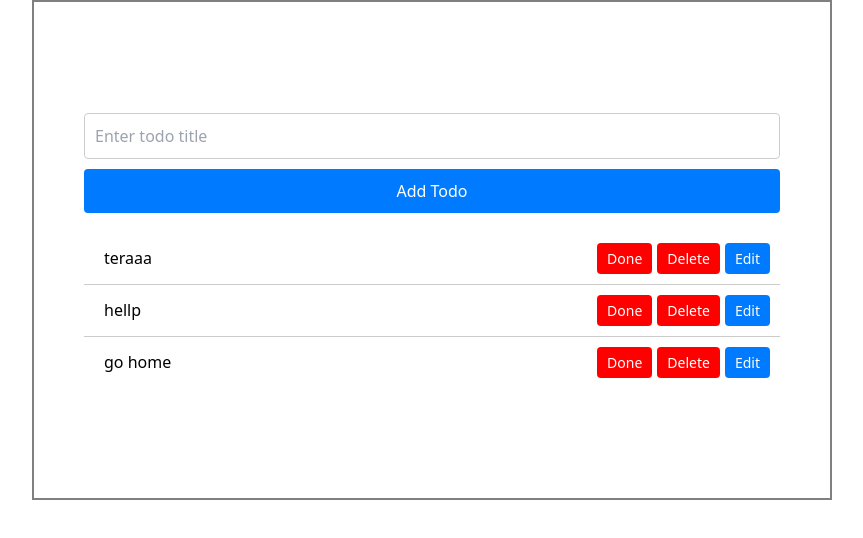
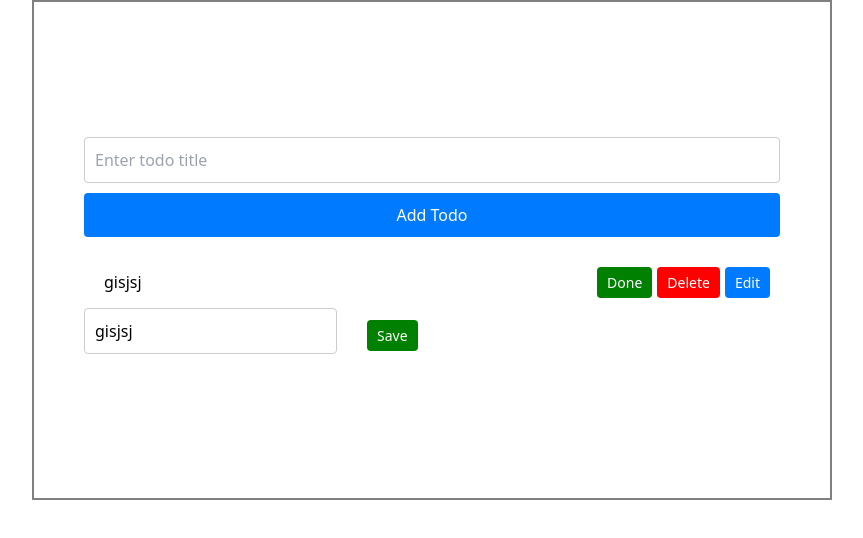
Before and after one commit to harzyz/todo-test, an Angular app: page /dashboard in a window 1280 px wide. Both pictures are taken after a click on the button "Edit". Shown: the top 538 px of the page, without its empty margins (208-1071 px from the left). Built offline with nearby package versions, Linux system fonts and the light colour scheme; no server answers; data requests are answered from the project's data file.

Commit message:
first commit

```diff
--- a/db.json
+++ b/db.json
@@ -1,18 +1,8 @@
 {
   "todos": [
     {
-      "id": "2c3b",
-      "title": "teraaa",
-      "completed": false
-    },
-    {
-      "id": "5801",
-      "title": "hellp",
-      "completed": false
-    },
-    {
-      "id": "7063",
-      "title": "go home",
+      "id": "00c3",
+      "title": "gisjsj",
       "completed": false
     }
   ],
--- a/src/app/dasboard/dasboard.component.css
+++ b/src/app/dasboard/dasboard.component.css
@@ -14,7 +14,20 @@
   margin-bottom: 20px;
 }
 
+.edit_todo{
+  display: flex;
+  gap: 30px;
+  align-items: center;
+}
+
 .todo-form input[type="text"] {
+  padding: 10px;
+  font-size: 16px;
+  border: 1px solid #ccc;
+  border-radius: 4px;
+  margin-bottom: 10px;
+}
+.saveInput {
   padding: 10px;
   font-size: 16px;
   border: 1px solid #ccc;
@@ -92,6 +105,16 @@
   cursor: pointer;
 }
 
+.doneBtn {
+  padding: 5px 10px;
+  font-size: 14px;
+  border: none;
+  background-color: green;
+  color: white;
+  border-radius: 4px;
+  cursor: pointer;
+}
+
 .todo-item .actions button:hover {
   background-color: #0056b3;
 }
--- a/src/app/dasboard/dasboard.component.html
+++ b/src/app/dasboard/dasboard.component.html
@@ -7,12 +7,16 @@
     <li class="todo-item" *ngFor="let todo of todos let i = index ">
       <span [ngClass]="todo.completed ? 'doned' : 'title'">{{ todo.title }}</span>
       <div class="actions">
-        <button *ngIf='!todo.completed' class='deleteBtn' (click)="done(i)">Done</button>
+        <button *ngIf='!todo.completed' class='doneBtn' (click)="done(i)">Done</button>
         <button class='deleteBtn' (click)="deleteTodo(todo.id, i)">Delete</button>
-        <button class="edit" (click)="updateTodo(todo)">Edit</button>
+        <button class="edit" (click)="editTodo(todo)">Edit</button>
       </div>
     </li>
   </ul>
+  <div class="edit_todo" *ngIf="selectedTodo">
+    <input class="saveInput" [(ngModel)]="selectedTodo.title" type="text">
+    <button class='doneBtn' (click)="updateTodo(selectedTodo)">Save</button>
+  </div>
 </div>
 <!-- <app-todo-form></app-todo-form>
 <app-todo-list></app-todo-list> -->
--- a/src/app/dasboard/dasboard.component.ts
+++ b/src/app/dasboard/dasboard.component.ts
@@ -11,6 +11,7 @@ export class DasboardComponent {
   todos: any[] = [];
   newTodo: string = ''
   nextId: number = 1;
+  selectedTodo: any | null = null;
 
 
   constructor(private todoService: TodoService) {
@@ -53,11 +54,15 @@ export class DasboardComponent {
   deleteTodo(id: number, i: number) {
     console.log(id)
     console.log(this.todos)
-    this.todos.slice(i, 1)
-    // debugger
     this.todoService.deleteTodo(id).subscribe(() => {
+      if(this.todos.length === 1){
+        this.todos.splice(i, 1)
+
+      }else{
+        this.todos.slice(i, 1)
+      }
     });
-    this.ngOnInit()
+    // this.ngOnInit()
   }
 
   updateTodo(updatedTodo: Todo): void {
@@ -65,7 +70,14 @@ export class DasboardComponent {
       this.todos = this.todos.map(todo =>
         todo.id === updatedTodo.id ? updatedTodo : todo
       );
+      // Set the selectedTodo to null after updating
+      this.selectedTodo = null;
     });
+  }
+
+  // Add a new method to set the selectedTodo when the "Edit" button is clicked
+  editTodo(todo: Todo): void {
+    this.selectedTodo = { ...todo }; // Create a copy of the todo to avoid modifying the original
   }
 
 
--- a/src/app/todo-list/todo-list.component.css
+++ b/src/app/todo-list/todo-list.component.css
@@ -53,6 +53,15 @@
   border-radius: 4px;
   cursor: pointer;
 }
+.doneBtn {
+  padding: 5px 10px;
+  font-size: 14px;
+  border: none;
+  background-color: green;
+  color: white;
+  border-radius: 4px;
+  cursor: pointer;
+}
 
 .todo-item .actions button:hover {
   background-color: #0056b3;
--- a/src/app/todo.service.ts
+++ b/src/app/todo.service.ts
@@ -20,10 +20,10 @@ export class TodoService {
   }
 
   deleteTodo(id: number): Observable<any> {
-    return this.http.delete(`${this.apiUrl}/:${id}`);
+    return this.http.delete(`${this.apiUrl}/${id}`);
   }
 
-  updateTodo(updatedTodo: Todo): Observable<Todo> {
-    return this.http.put<Todo>(`${this.apiUrl}/${updatedTodo.id}`, updatedTodo);
+  updateTodo(updatedTodo: any): Observable<any> {
+    return this.http.put<any>(`${this.apiUrl}/${updatedTodo.id}`, updatedTodo);
   }
 }
```
